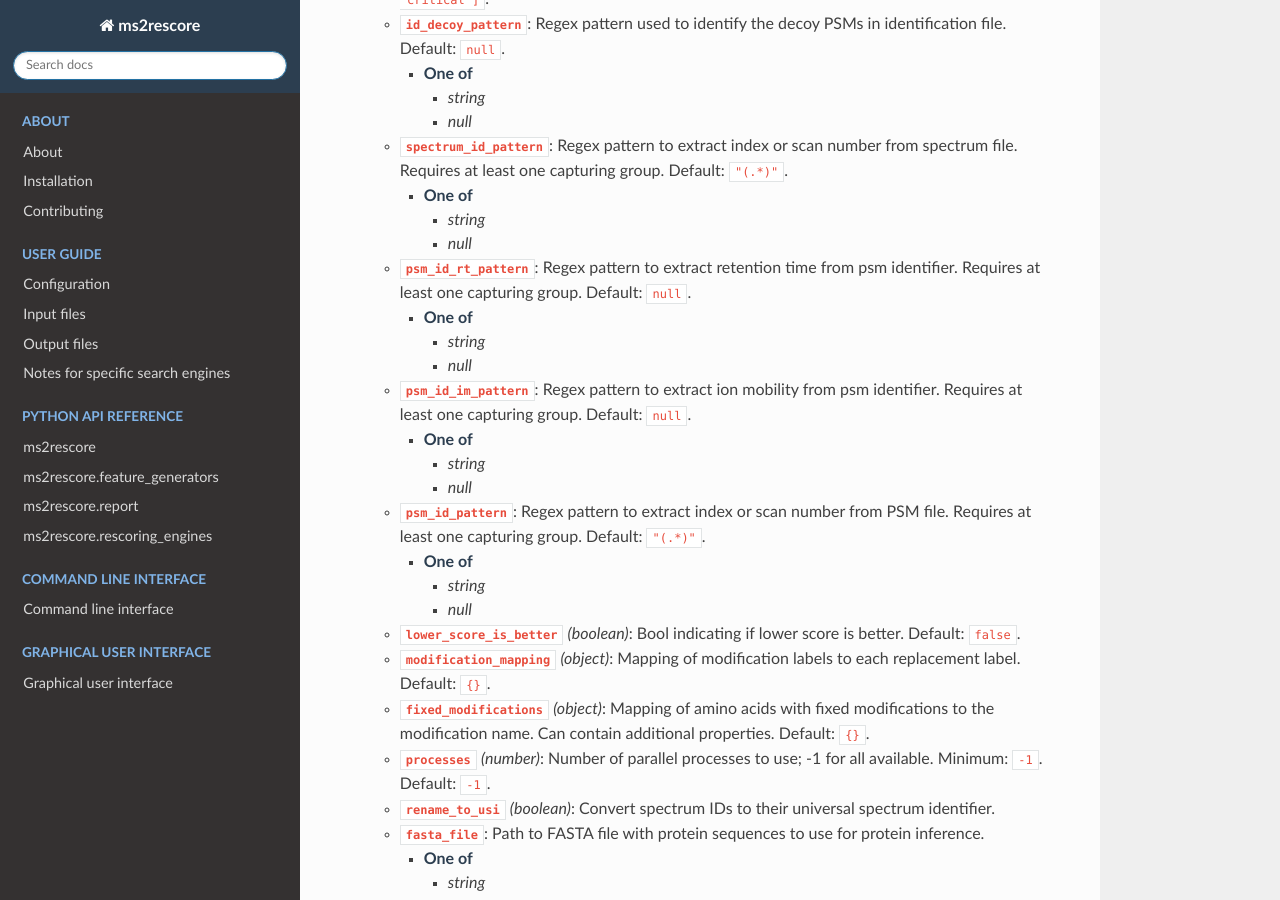
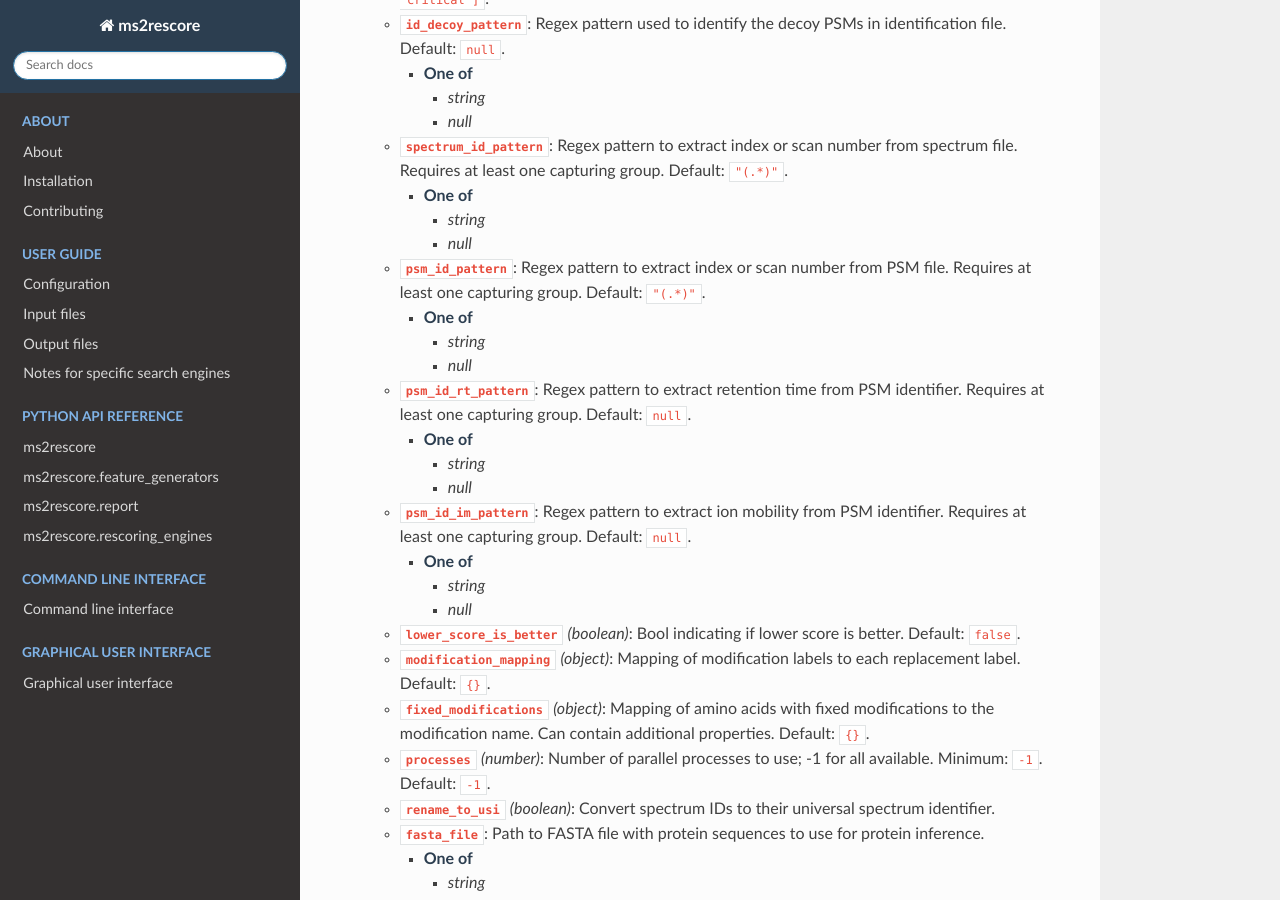
Before and after one commit to compomics/ms2rescore, a Sphinx documentation site: the page built from docs/source/config_schema.md, in a window 1280 px wide and 900 px high, scrolled down 1140 px. Built offline with Sphinx 7.4.7 and the Read the Docs theme 2.0.0, drawn with Linux system fonts in a browser that asks for light colours; comment, search, counter and statistics services are not loaded.

```diff
--- a/docs/source/config_schema.md
+++ b/docs/source/config_schema.md
@@ -44,15 +44,15 @@
     - **One of**
       - *string*
       - *null*
-  - **`psm_id_rt_pattern`**: Regex pattern to extract retention time from psm identifier. Requires at least one capturing group. Default: `null`.
+  - **`psm_id_pattern`**: Regex pattern to extract index or scan number from PSM file. Requires at least one capturing group. Default: `"(.*)"`.
     - **One of**
       - *string*
       - *null*
-  - **`psm_id_im_pattern`**: Regex pattern to extract ion mobility from psm identifier. Requires at least one capturing group. Default: `null`.
+  - **`psm_id_rt_pattern`**: Regex pattern to extract retention time from PSM identifier. Requires at least one capturing group. Default: `null`.
     - **One of**
       - *string*
       - *null*
-  - **`psm_id_pattern`**: Regex pattern to extract index or scan number from PSM file. Requires at least one capturing group. Default: `"(.*)"`.
+  - **`psm_id_im_pattern`**: Regex pattern to extract ion mobility from PSM identifier. Requires at least one capturing group. Default: `null`.
     - **One of**
       - *string*
       - *null*
```
Also changed, not shown: 1 other file.
